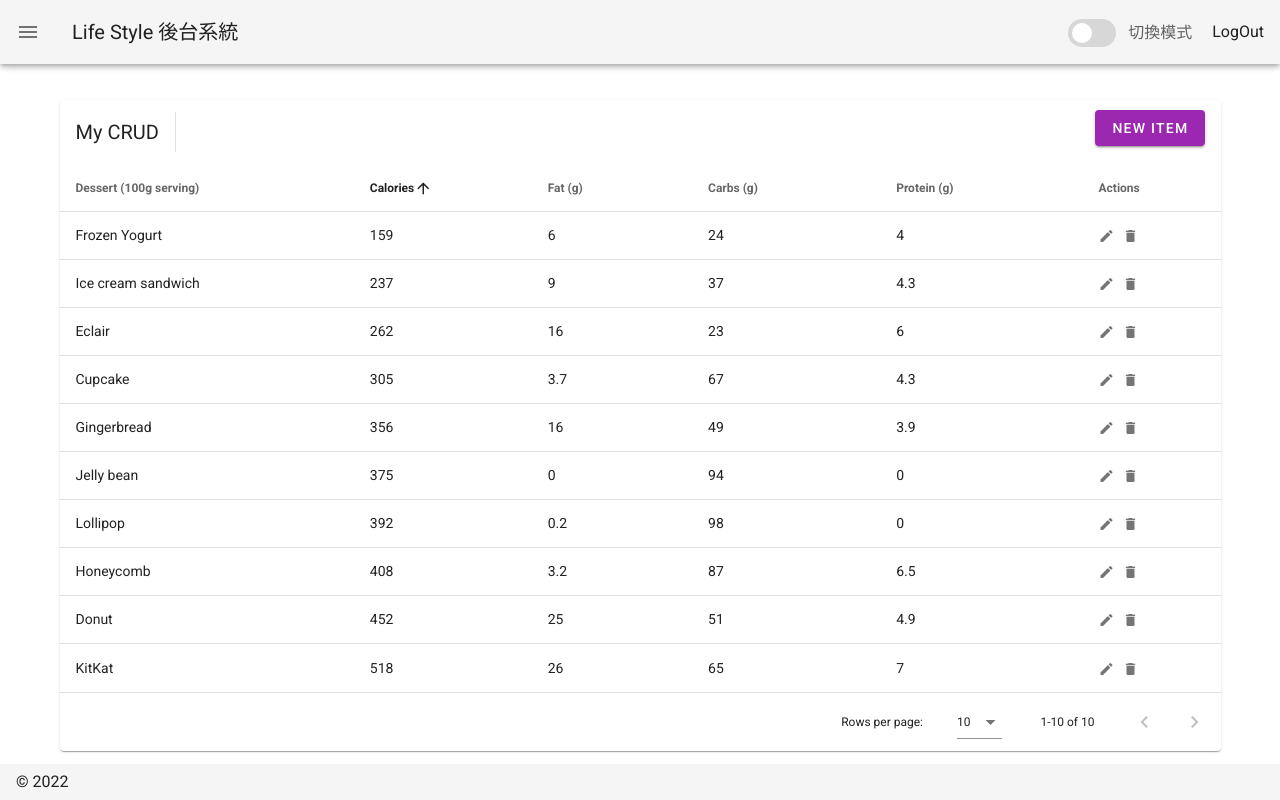
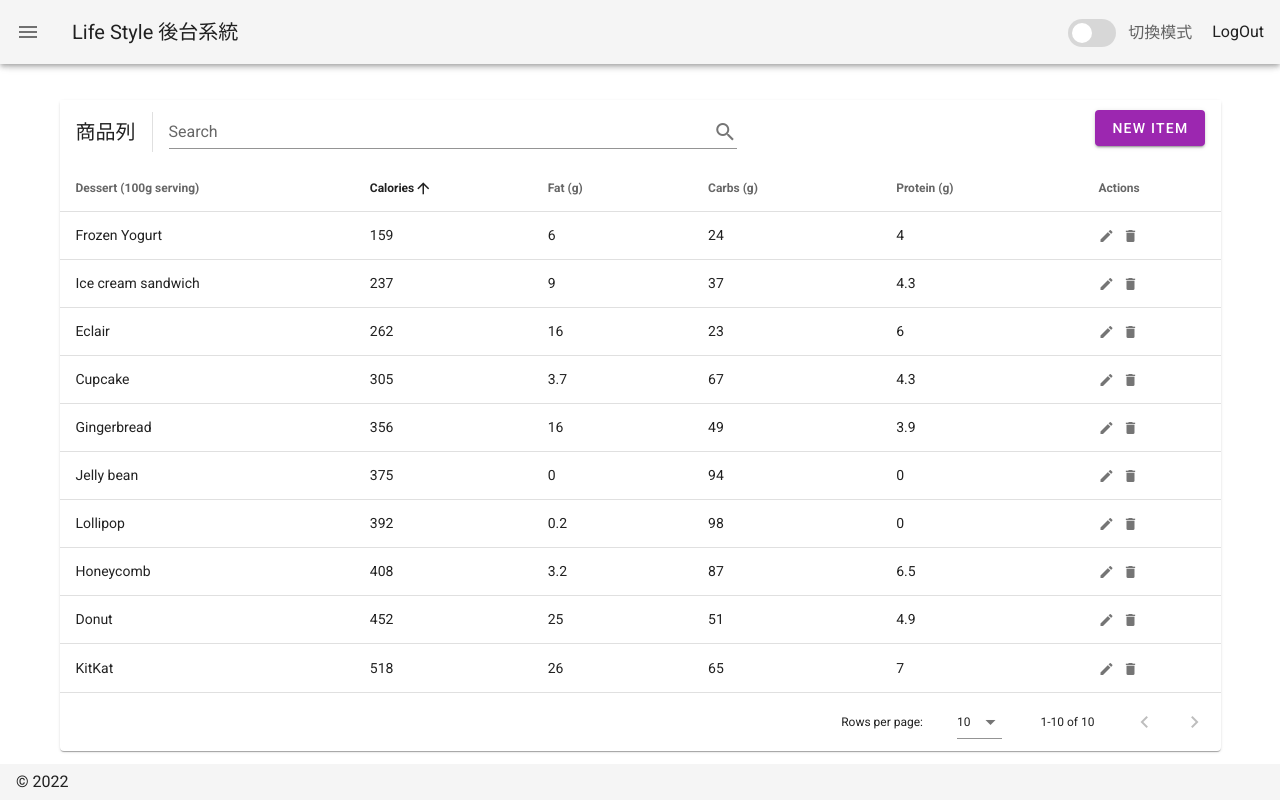
Before and after one commit to JiangShuuu/clothing-backstage, a Nuxt app: page /products in a window 1280 px wide. Built offline with nearby package versions, Linux system fonts and the light colour scheme.

Commit message:
add search

```diff
--- a/pages/products.vue
+++ b/pages/products.vue
@@ -2,6 +2,7 @@
   <v-data-table
     :headers="headers"
     :items="desserts"
+    :search="search"
     sort-by="calories"
     class="elevation-1"
   >
@@ -9,12 +10,19 @@
       <v-toolbar
         flat
       >
-        <v-toolbar-title>My CRUD</v-toolbar-title>
+        <v-toolbar-title>商品列</v-toolbar-title>
         <v-divider
           class="mx-4"
           inset
           vertical
         ></v-divider>
+        <v-text-field
+          v-model="search"
+          append-icon="mdi-magnify"
+          label="Search"
+          single-line
+          hide-details
+        ></v-text-field>
         <v-spacer></v-spacer>
         <v-dialog
           v-model="dialog"
@@ -155,6 +163,7 @@
   export default {
     name: 'ProductsPage',
     data: () => ({
+      search: '',
       dialog: false,
       dialogDelete: false,
       headers: [
```
Also changed, not shown: .eslintrc.js.
